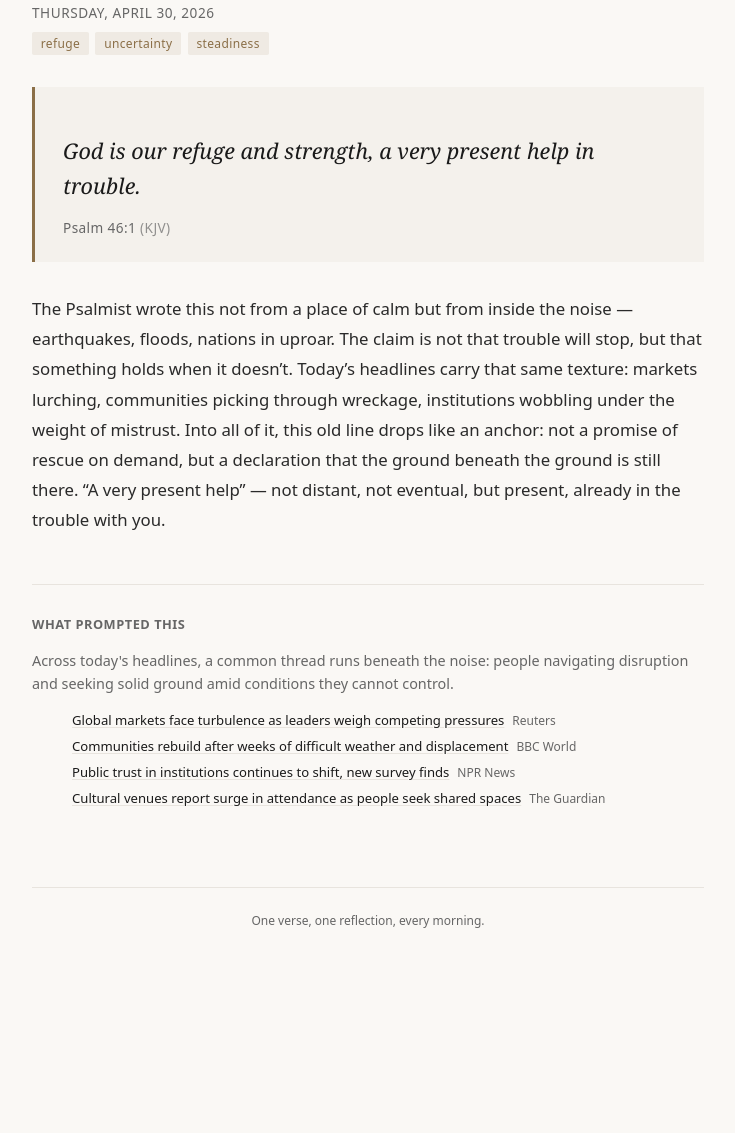
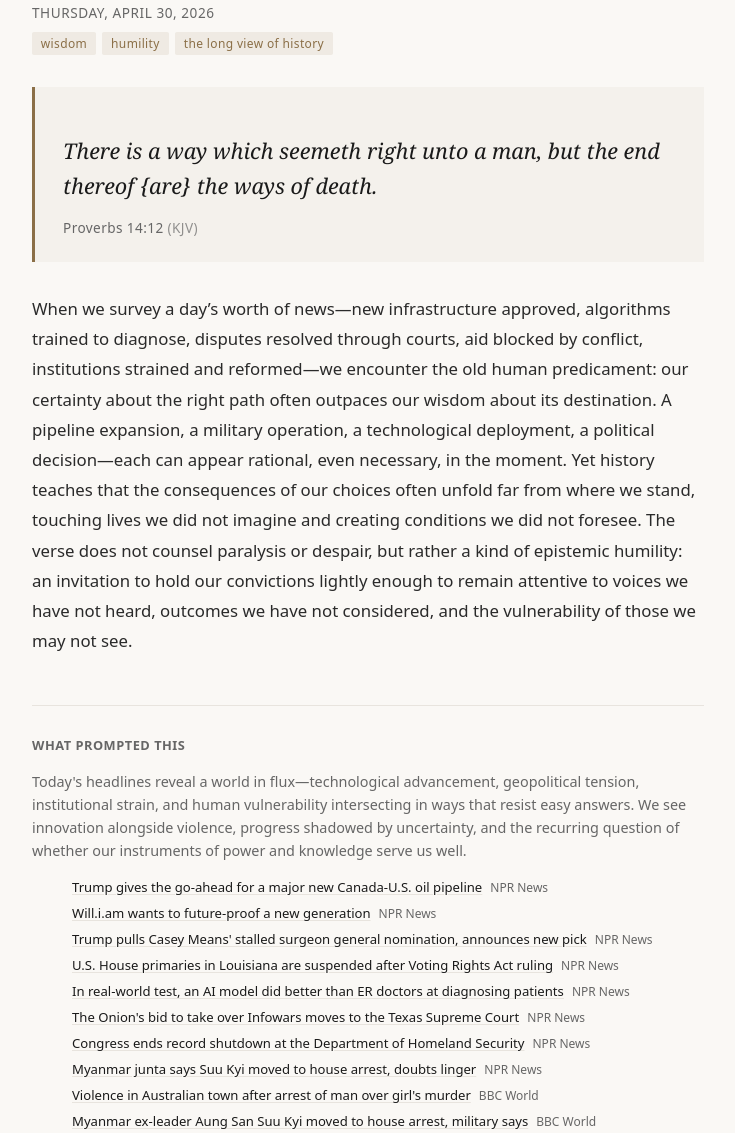
Before and after one commit to asaiie/daily-verse, an Astro site in the folder site/: page /2026-04-30 in a window 1280 px wide. Shown: the part 179-1312 px from the top of the page, without its empty margins (272-1007 px from the left). Before the commit the page ends 1140 px from the top, so only its background shows below. Built offline with nearby package versions, Linux system fonts and the light colour scheme; Astro itself is replaced by a stand-in of ours.

Commit message:
entry: 2026-05-01

```diff
--- a/site/src/content/entries/2026-04-30.md
+++ b/site/src/content/entries/2026-04-30.md
@@ -1,23 +1,41 @@
 ---
 date: "2026-04-30"
-verse_ref: "Psalm 46:1"
-verse_text: "God is our refuge and strength, a very present help in trouble."
+verse_ref: "Proverbs 14:12"
+verse_text: "There is a way which seemeth right unto a man, but the end thereof {are} the ways of death."
 translation: "KJV"
-themes: ["refuge", "uncertainty", "steadiness"]
-news_summary: "Across today's headlines, a common thread runs beneath the noise: people navigating disruption and seeking solid ground amid conditions they cannot control."
+themes: ["wisdom", "humility", "the long view of history"]
+news_summary: "Today's headlines reveal a world in flux—technological advancement, geopolitical tension, institutional strain, and human vulnerability intersecting in ways that resist easy answers. We see innovation alongside violence, progress shadowed by uncertainty, and the recurring question of whether our instruments of power and knowledge serve us well."
 sources:
-  - title: "Global markets face turbulence as leaders weigh competing pressures"
-    url: "https://reuters.com"
-    outlet: "Reuters"
-  - title: "Communities rebuild after weeks of difficult weather and displacement"
-    url: "https://bbc.com"
+  - title: "Trump gives the go-ahead for a major new Canada-U.S. oil pipeline"
+    url: "https://www.npr.org/2026/04/30/g-s1-119648/trump-canada-us-oil-bridger-pipeline-expansion"
+    outlet: "NPR News"
+  - title: "Will.i.am wants to future-proof a new generation"
+    url: "https://www.npr.org/2026/04/30/nx-s1-5803133/black-eyed-peas-will-i-am-profile-arizona-state-ai-agent"
+    outlet: "NPR News"
+  - title: "Trump pulls Casey Means' stalled surgeon general nomination, announces new pick"
+    url: "https://www.npr.org/2026/04/30/g-s1-119571/nicole-saphier-trump-casey-means-surgeon-general-nomination"
+    outlet: "NPR News"
+  - title: "U.S. House primaries in Louisiana are suspended after Voting Rights Act ruling"
+    url: "https://www.npr.org/2026/04/30/nx-s1-5806000/louisiana-suspends-house-primaries-supreme-court"
+    outlet: "NPR News"
+  - title: "In real-world test, an AI model did better than ER doctors at diagnosing patients"
+    url: "https://www.npr.org/2026/04/30/nx-s1-5804474/ai-doctors-openai-patient-care-diagnosis"
+    outlet: "NPR News"
+  - title: "The Onion's bid to take over Infowars moves to the Texas Supreme Court"
+    url: "https://www.npr.org/2026/04/30/nx-s1-5806038/the-onion-infowars-alex-jones-texas-supreme-court"
+    outlet: "NPR News"
+  - title: "Congress ends record shutdown at the Department of Homeland Security"
+    url: "https://www.npr.org/2026/04/30/nx-s1-5806054/congress-dhs-shutdown"
+    outlet: "NPR News"
+  - title: "Myanmar junta says Suu Kyi moved to house arrest, doubts linger"
+    url: "https://www.npr.org/2026/04/30/g-s1-119543/myanmar-junta-says-suu-kyi-moved-to-house-arrest-doubts-linger"
+    outlet: "NPR News"
+  - title: "Violence in Australian town after arrest of man over girl's murder"
+    url: "https://www.bbc.com/news/articles/cddp4j7p8pzo?at_medium=RSS&at_campaign=rss"
     outlet: "BBC World"
-  - title: "Public trust in institutions continues to shift, new survey finds"
-    url: "https://npr.org"
-    outlet: "NPR News"
-  - title: "Cultural venues report surge in attendance as people seek shared spaces"
-    url: "https://theguardian.com"
-    outlet: "The Guardian"
+  - title: "Myanmar ex-leader Aung San Suu Kyi moved to house arrest, military says"
+    url: "https://www.bbc.com/news/articles/cz72j8eex4eo?at_medium=RSS&at_campaign=rss"
+    outlet: "BBC World"
 ---
 
-The Psalmist wrote this not from a place of calm but from inside the noise — earthquakes, floods, nations in uproar. The claim is not that trouble will stop, but that something holds when it doesn't. Today's headlines carry that same texture: markets lurching, communities picking through wreckage, institutions wobbling under the weight of mistrust. Into all of it, this old line drops like an anchor: not a promise of rescue on demand, but a declaration that the ground beneath the ground is still there. "A very present help" — not distant, not eventual, but present, already in the trouble with you.
+When we survey a day's worth of news—new infrastructure approved, algorithms trained to diagnose, disputes resolved through courts, aid blocked by conflict, institutions strained and reformed—we encounter the old human predicament: our certainty about the right path often outpaces our wisdom about its destination. A pipeline expansion, a military operation, a technological deployment, a political decision—each can appear rational, even necessary, in the moment. Yet history teaches that the consequences of our choices often unfold far from where we stand, touching lives we did not imagine and creating conditions we did not foresee. The verse does not counsel paralysis or despair, but rather a kind of epistemic humility: an invitation to hold our convictions lightly enough to remain attentive to voices we have not heard, outcomes we have not considered, and the vulnerability of those we may not see.
```
